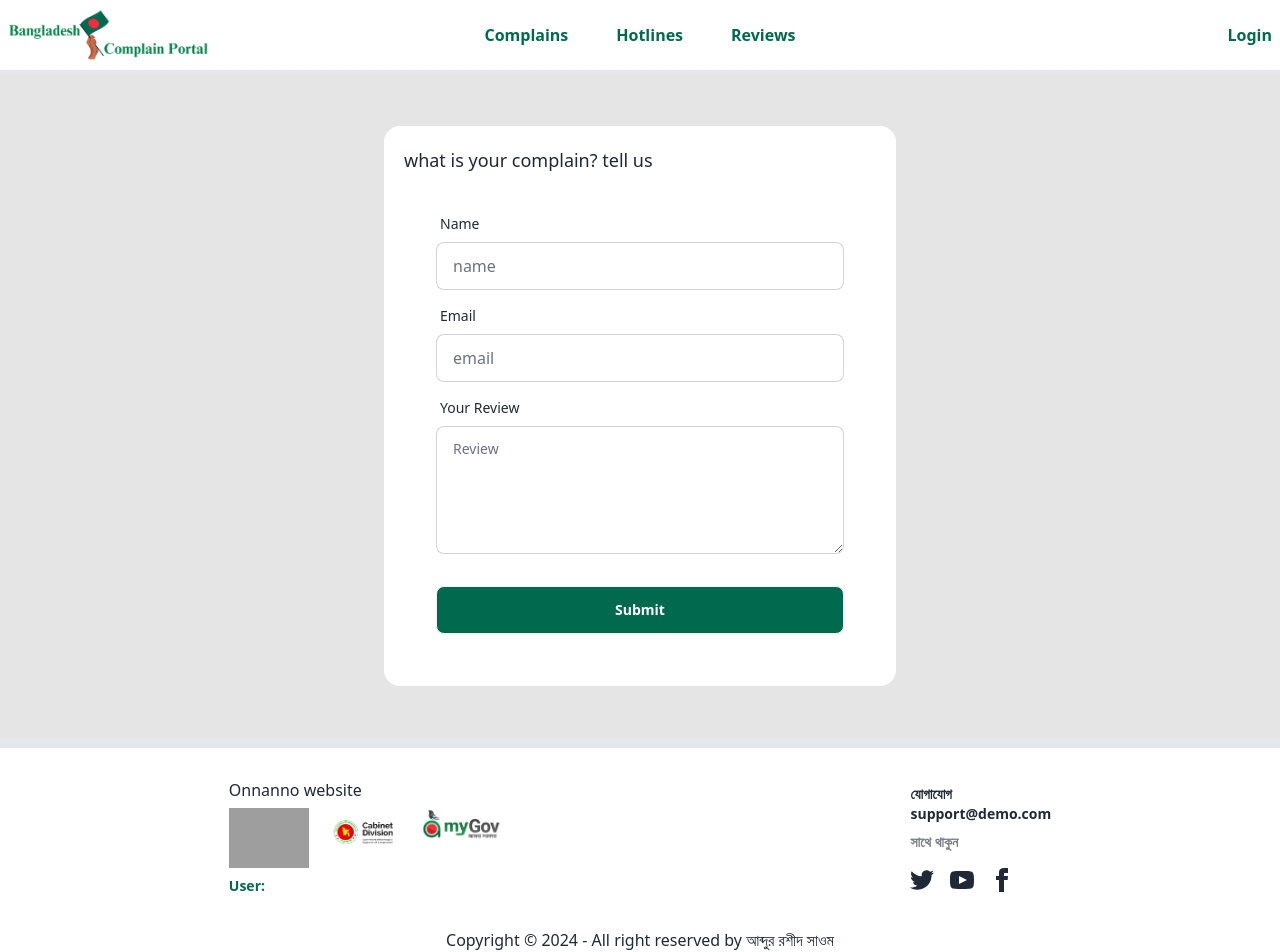
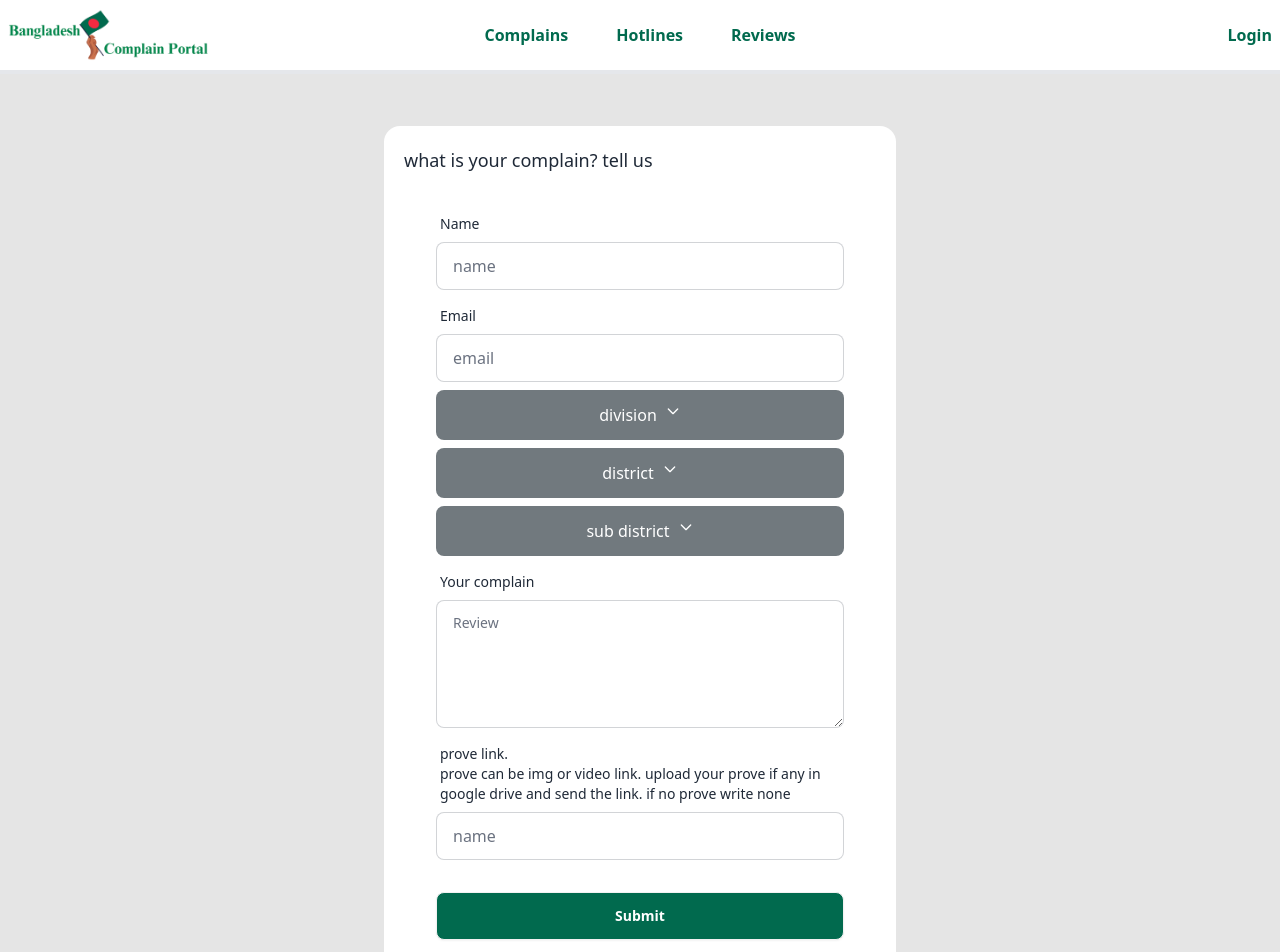
Before and after one commit to Sawom/Bangladesh_Complaint_Portal, a React (Vite) app: page /complains in a window 1280 px wide. Shown: the top 952 px of the page. Built offline with nearby package versions, Linux system fonts and the light colour scheme; no server answers; grey boxes are pictures that could not be loaded.

Commit message:
post complain updated

```diff
--- a/src/Pages/PostComplain/PostComplain.jsx
+++ b/src/Pages/PostComplain/PostComplain.jsx
@@ -1,10 +1,19 @@
-import React from "react";
+import { Dropdown } from "flowbite-react";
+import React, { useState } from "react";
+import {divisionsData} from './bdData'
 
 const PostComplain = () => {
+  const [division, setDivision] = useState("");
+  const [district, setDistrict] = useState("");
+  const [subdistrict, subsetDistrict] = useState("");
+
+  // Effects for dynamic dropdowns
+
   return (
     <div
       style={{ backgroundColor: "#E5E5E5", minHeight: "70vh" }}
-      className="p-3">
+      className="p-3"
+    >
       <br />
       <div className="container mx-auto mt-4 mb-4 flex justify-center items-center">
         {/* update form */}
@@ -13,7 +22,7 @@ const PostComplain = () => {
           style={{ backgroundColor: "#FFFFFF" }}
         >
           <h2 className="text-lg"> what is your complain? tell us </h2>
-          <form className="card-body" >
+          <form className="card-body">
             {/* name */}
             <div className="form-control">
               <label className="label">
@@ -25,8 +34,6 @@ const PostComplain = () => {
                 className="input input-bordered"
                 name="name"
                 defaultValue=""
-
-
               />
             </div>
 
@@ -41,24 +48,98 @@ const PostComplain = () => {
                 className="input input-bordered"
                 name="email"
                 defaultValue=""
-
-
               />
             </div>
 
-            {/* review */}
+            {/* division */}
+            <div className="flex items-center gap-5">
+              <Dropdown
+                style={{
+                  backgroundColor: "#71797E",
+                  color: "white",
+                  fontStyle: "bold",
+                  style: "none",
+                  width: "100%"
+                }}
+                label="division"
+                size="lg"
+              >
+                <Dropdown.Item >Dashboard</Dropdown.Item>
+                <Dropdown.Item>Settings</Dropdown.Item>
+                <Dropdown.Item>Earnings</Dropdown.Item>
+                <Dropdown.Item>Sign out</Dropdown.Item>
+              </Dropdown>
+            </div>
+
+            {/* district */}
+            <div className="flex items-center gap-5">
+              <Dropdown
+                style={{
+                  backgroundColor: "#71797E",
+                  color: "white",
+                  fontStyle: "bold",
+                  style: "none",
+                  width: "100%"
+                }}
+                label="district"
+                size="lg"
+              >
+                <Dropdown.Item >Dashboard</Dropdown.Item>
+                <Dropdown.Item>Settings</Dropdown.Item>
+                <Dropdown.Item>Earnings</Dropdown.Item>
+                <Dropdown.Item>Sign out</Dropdown.Item>
+              </Dropdown>
+            </div>
+
+            {/* sub */}
+            <div className="flex items-center gap-5">
+              <Dropdown
+                style={{
+                  backgroundColor: "#71797E",
+                  color: "white",
+                  fontStyle: "bold",
+                  style: "none",
+                  width: "100%"
+                }}
+                label="sub district"
+                size="lg"
+              >
+                <Dropdown.Item >Dashboard</Dropdown.Item>
+                <Dropdown.Item>Settings</Dropdown.Item>
+                <Dropdown.Item>Earnings</Dropdown.Item>
+                <Dropdown.Item>Sign out</Dropdown.Item>
+              </Dropdown>
+            </div>
+
+            {/* complain */}
             <div className="form-control">
               <label className="label">
-                <span className="label-text">Your Review</span>
+                <span className="label-text">Your complain</span>
               </label>
               <textarea
                 className="textarea textarea-bordered h-32"
                 placeholder="Review"
-
                 required
               ></textarea>
             </div>
 
+            {/* prove */}
+            <div className="form-control">
+              <label className="label">
+                <span className="label-text">
+                  prove link. <br />
+                  prove can be img or video link. upload your prove if any in
+                  google drive and send the link. if no prove write none{" "}
+                </span>
+              </label>
+              <input
+                type="text"
+                placeholder="name"
+                className="input input-bordered"
+                name="name"
+                defaultValue=""
+              />
+            </div>
 
             {/* sign up button */}
             <div className="form-control mt-6">
--- a/src/Pages/AddReview/bdData.jsx
+++ b/src/Pages/PostComplain/bdData.jsx
@@ -1,4 +1,4 @@
-export const bdData =  [
+export const divisionsData =  [
     {
         division: "ঢাকা",
         district:[
```
Also changed, not shown: src/Pages/PostComplain/postComplain.css (added).
